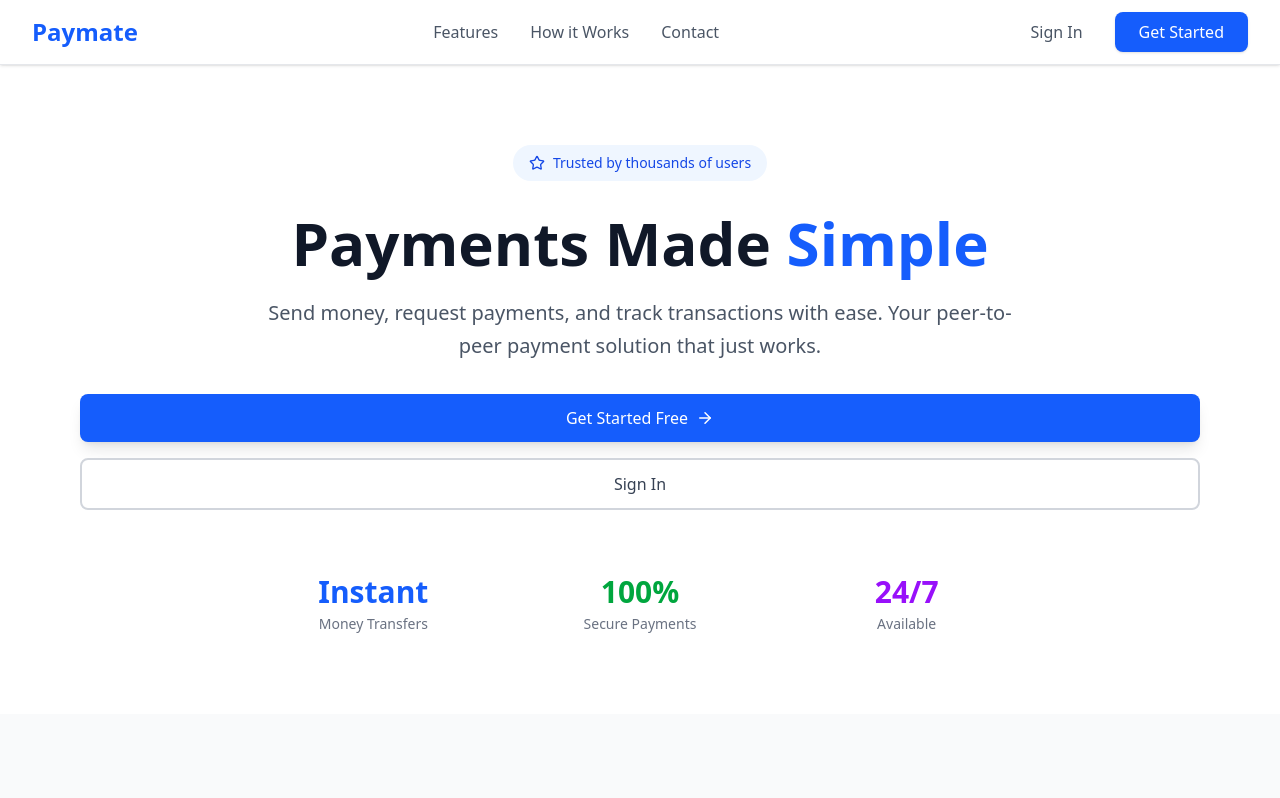
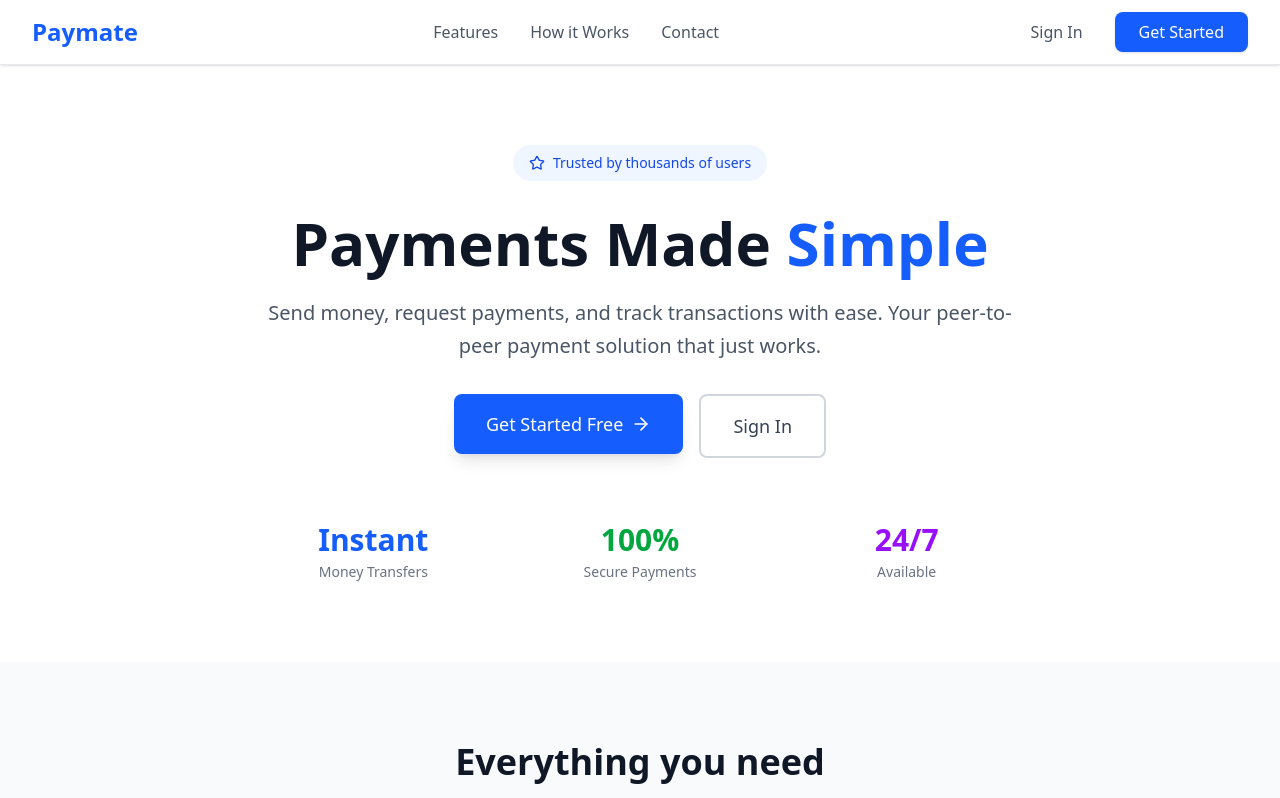
Before and after one commit to amitesh08/Paymate, a React (Vite) app in the folder frontend/: page / in a window 1280 px wide. Shown: the top 798 px of the page. Built offline with nearby package versions, Linux system fonts and the light colour scheme; no server answers.

Commit message:
fix: button on the landing page

```diff
--- a/frontend/src/pages/LandingPage.jsx
+++ b/frontend/src/pages/LandingPage.jsx
@@ -87,18 +87,18 @@ export default function LandingPage() {
             peer-to-peer payment solution that just works.
           </p>
 
-          <div className="flex flex-col xs:flex-row justify-center gap-3 sm:gap-4 mb-16 px-4 xs:px-0">
+          <div className="flex flex-col sm:flex-row justify-center gap-4 mb-16">
             <Link to="/signup">
-              <button className="w-full xs:w-auto px-6 xs:px-8 py-3 xs:py-4 bg-blue-600 cursor-pointer hover:bg-blue-700 text-white rounded-lg text-base xs:text-lg font-medium shadow-lg hover:shadow-xl transition-all duration-300 flex items-center justify-center gap-2 group min-w-0 xs:min-w-[160px]">
+              <button className="px-8 py-4 bg-blue-600 cursor-pointer hover:bg-blue-700 text-white rounded-lg text-lg font-medium shadow-lg hover:shadow-xl transition-all duration-300 flex items-center justify-center gap-2 group">
                 Get Started Free
                 <ArrowRight
-                  size={18}
-                  className="group-hover:translate-x-1 transition-transform xs:w-5 xs:h-5"
+                  size={20}
+                  className="group-hover:translate-x-1 transition-transform"
                 />
               </button>
             </Link>
             <Link to="/signin">
-              <button className="w-full xs:w-auto px-6 xs:px-8 py-3 xs:py-4 border-2 border-gray-300 text-gray-700 cursor-pointer hover:border-blue-300 hover:text-blue-600 rounded-lg text-base xs:text-lg font-medium transition-all duration-300 bg-white min-w-0 xs:min-w-[120px]">
+              <button className="px-8 py-4 border-2 border-gray-300 text-gray-700 cursor-pointer hover:border-blue-300 hover:text-blue-600 rounded-lg text-lg font-medium transition-all duration-300 bg-white">
                 Sign In
               </button>
             </Link>
@@ -355,7 +355,7 @@ export default function LandingPage() {
           </p>
 
           <Link to="/signup">
-            <button className="px-10 py-4 bg-blue-600 hover:bg-blue-700 text-white rounded-lg text-lg font-medium shadow-lg hover:shadow-xl transition-all duration-300 cursor-pointer inline-flex items-center gap-3 group">
+            <button className="px-10 py-4 bg-blue-600 hover:bg-blue-700 text-white rounded-lg text-lg font-medium shadow-lg hover:shadow-xl transition-all duration-300  inline-flex items-center gap-3 group">
               Start Using Paymate Today
               <ArrowRight
                 size={20}
```
